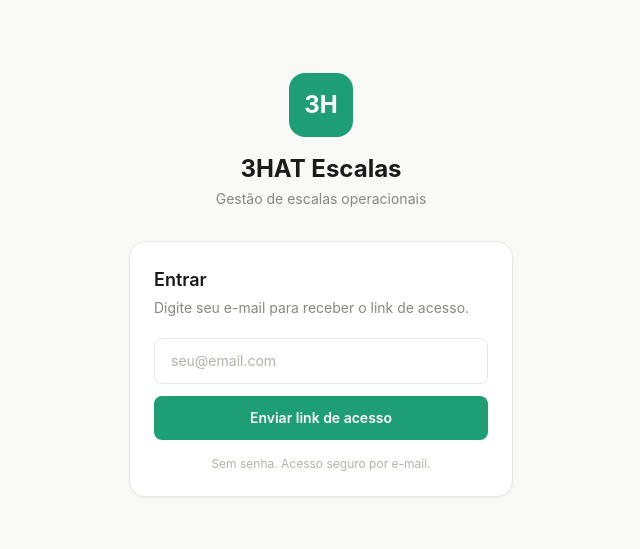
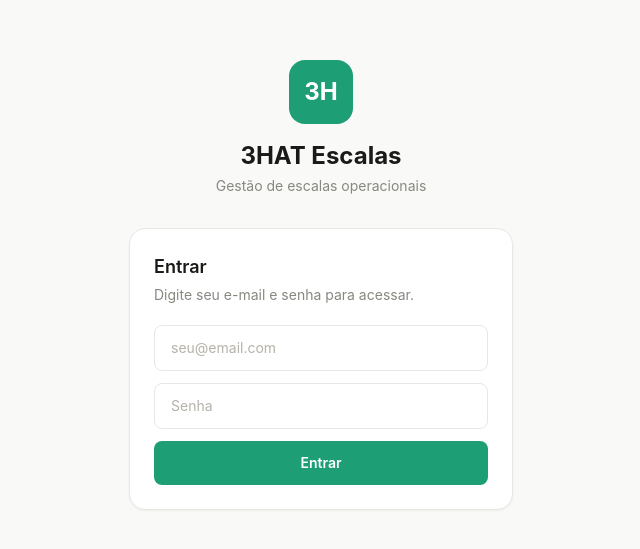
Before and after one commit to labs3hat/escalas, a Next.js app: page /auth/login in a window 1280 px wide. Shown: the part 115-664 px from the top of the page, without its empty margins (319-959 px from the left). Built offline with nearby package versions, Linux system fonts and the light colour scheme; no server answers.

Commit message:
Update page.tsx

```diff
--- a/src/app/auth/login/page.tsx
+++ b/src/app/auth/login/page.tsx
@@ -1,31 +1,29 @@
 'use client'
 import { useState } from 'react'
 import { createClient } from '@/lib/supabase/client'
+import { useRouter } from 'next/navigation'
 import { toast } from 'sonner'
 
 export default function LoginPage() {
   const [email, setEmail] = useState('')
+  const [password, setPassword] = useState('')
   const [loading, setLoading] = useState(false)
-  const [sent, setSent] = useState(false)
   const supabase = createClient()
+  const router = useRouter()
 
   async function handleLogin(e: React.FormEvent) {
     e.preventDefault()
-    if (!email) return
+    if (!email || !password) return
     setLoading(true)
-    const { error } = await supabase.auth.signInWithOtp({
-      email,
-      options: { emailRedirectTo: `${window.location.origin}/auth/callback` }
-    })
+    const { error } = await supabase.auth.signInWithPassword({ email, password })
     setLoading(false)
-    if (error) { toast.error('Erro ao enviar link: ' + error.message); return }
-    setSent(true)
+    if (error) { toast.error('E-mail ou senha incorretos'); return }
+    router.push('/escalas')
   }
 
   return (
     <div className="min-h-screen bg-gray-50 flex items-center justify-center p-4">
       <div className="w-full max-w-sm">
-        {/* Logo */}
         <div className="text-center mb-8">
           <div className="inline-flex items-center justify-center w-16 h-16 bg-brand-500 rounded-2xl mb-4">
             <span className="text-white font-bold text-2xl">3H</span>
@@ -33,14 +31,9 @@ export default function LoginPage() {
           <h1 className="text-2xl font-bold text-gray-900">3HAT Escalas</h1>
           <p className="text-gray-500 text-sm mt-1">Gestão de escalas operacionais</p>
         </div>
-
         <div className="bg-white rounded-2xl border border-gray-200 p-6 shadow-sm">
-          {!sent ? (
-            <>
           <h2 className="text-lg font-semibold text-gray-900 mb-1">Entrar</h2>
-              <p className="text-gray-500 text-sm mb-5">
-                Digite seu e-mail para receber o link de acesso.
-              </p>
+          <p className="text-gray-500 text-sm mb-5">Digite seu e-mail e senha para acessar.</p>
           <form onSubmit={handleLogin} className="flex flex-col gap-3">
             <input
               type="email"
@@ -50,37 +43,22 @@ export default function LoginPage() {
               className="w-full border border-gray-200 rounded-lg px-4 py-3 text-sm focus:outline-none focus:border-brand-500 focus:ring-2 focus:ring-brand-100"
               required
             />
+            <input
+              type="password"
+              placeholder="Senha"
+              value={password}
+              onChange={e => setPassword(e.target.value)}
+              className="w-full border border-gray-200 rounded-lg px-4 py-3 text-sm focus:outline-none focus:border-brand-500 focus:ring-2 focus:ring-brand-100"
+              required
+            />
             <button
               type="submit"
               disabled={loading}
               className="w-full bg-brand-500 hover:bg-brand-600 text-white font-semibold py-3 rounded-lg text-sm transition-colors disabled:opacity-60"
             >
-                  {loading ? 'Enviando...' : 'Enviar link de acesso'}
+              {loading ? 'Entrando...' : 'Entrar'}
             </button>
           </form>
-              <p className="text-xs text-gray-400 text-center mt-4">
-                Sem senha. Acesso seguro por e-mail.
-              </p>
-            </>
-          ) : (
-            <div className="text-center py-4">
-              <div className="w-14 h-14 bg-brand-50 rounded-full flex items-center justify-center mx-auto mb-4">
-                <svg className="w-7 h-7 text-brand-500" fill="none" viewBox="0 0 24 24" stroke="currentColor">
-                  <path strokeLinecap="round" strokeLinejoin="round" strokeWidth={2} d="M3 8l7.89 5.26a2 2 0 002.22 0L21 8M5 19h14a2 2 0 002-2V7a2 2 0 00-2-2H5a2 2 0 00-2 2v10a2 2 0 002 2z" />
-                </svg>
-              </div>
-              <h3 className="font-semibold text-gray-900 mb-2">Link enviado!</h3>
-              <p className="text-sm text-gray-500 mb-4">
-                Verifique o e-mail <strong>{email}</strong> e clique no link para entrar.
-              </p>
-              <button
-                onClick={() => setSent(false)}
-                className="text-sm text-brand-500 hover:underline"
-              >
-                Usar outro e-mail
-              </button>
-            </div>
-          )}
         </div>
       </div>
     </div>
```
Lines whose indentation alone changed are shown as unchanged.
